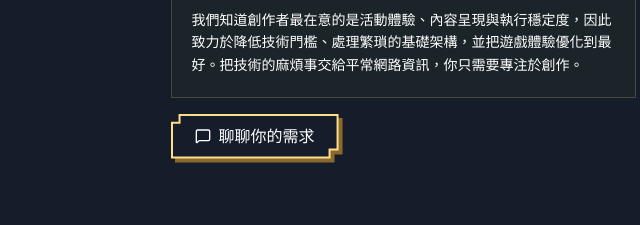
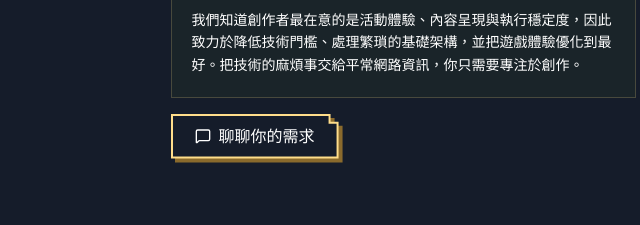
Before and after one commit to RNIS-TW/RNIS, an Astro site: page / in a window 1280 px wide. Shown: the part 1755-1980 px from the top of the page, 532-1172 px from the left. Built offline with nearby package versions, Linux system fonts and the light colour scheme; Astro itself is replaced by a stand-in of ours; a web font is replaced by a local one.

Commit message:
wip: about page

```diff
--- a/pnpm-workspace.yaml
+++ b/pnpm-workspace.yaml
@@ -1,2 +1,4 @@
 allowBuilds:
   esbuild: false
+minimumReleaseAgeExclude:
+  - '@lucide/astro@1.29.0'
--- /dev/null
+++ b/src/components/about/Experience.astro
@@ -0,0 +1,3 @@
+---
+
+---
--- /dev/null
+++ b/src/components/about/Hero.astro
@@ -0,0 +1,11 @@
+---
+
+
+
+---
+
+<section class="w-full">
+    <div class="container px-16 mx-auto w-full flex items-center justify-center py-16">
+        <h1 class="text-8xl">關於我們</h1>
+    </div>
+</section>
--- a/src/components/home/Services.astro
+++ b/src/components/home/Services.astro
@@ -50,17 +50,11 @@ const active = items[defaultIndex];
                                 data-service-item
                                 data-index={index}
                                 aria-pressed={index === defaultIndex ? "true" : "false"}
-                                class:list={[
-                                    "service-item w-full h-fit py-4 px-2 flex gap-8 items-center text-left cursor-pointer transition-colors",
-                                    index === defaultIndex && "is-active",
-                                ]}
+                                class:list={[ "service-item w-full h-fit py-4 px-2 flex gap-8 items-center text-left cursor-pointer transition-colors", index === defaultIndex && "is-active", ]}
                             >
                                 <div
                                     data-service-icon
-                                    class:list={[
-                                        "w-14 h-14 shrink-0 shadow-[6px_6px_0_0_#8A6A2C] flex items-center justify-center text-2xl text-ink-black font-line-seed transition-colors",
-                                        index === defaultIndex ? "bg-cool-sky" : "bg-icy-blue",
-                                    ]}
+                                    class:list={[ "w-14 h-14 shrink-0 shadow-[6px_6px_0_0_#8A6A2C] flex items-center justify-center text-2xl text-ink-black font-line-seed transition-colors", index === defaultIndex ? "bg-cool-sky" : "bg-icy-blue", ]}
                                 >
                                     {index + 1}
                                 </div>
@@ -69,10 +63,7 @@ const active = items[defaultIndex];
                                         <h2 class="text-3xl text-icy-blue">{item.title}</h2>
                                         <span
                                             data-service-badge
-                                            class:list={[
-                                                "px-2 py-0.5 text-xs font-medium tracking-wide bg-cool-sky text-ink-black transition-opacity",
-                                                index === defaultIndex ? "opacity-100" : "opacity-0",
-                                            ]}
+                                            class:list={[ "px-2 py-0.5 text-xs font-medium tracking-wide bg-cool-sky text-ink-black transition-opacity", index === defaultIndex ? "opacity-100" : "opacity-0", ]}
                                         >
                                             詳細介紹 →
                                         </span>
@@ -87,7 +78,10 @@ const active = items[defaultIndex];
         </div>
 
         <div class="w-1/2 mt-56 p-12 text-alice-blue flex flex-col gap-10">
-            <div id="service-detail-panel" class="service-detail-panel flex flex-col gap-10">
+            <div
+                id="service-detail-panel"
+                class="service-detail-panel flex flex-col gap-10"
+            >
                 <div class="flex flex-col gap-3">
                     <span
                         id="service-detail-tag"
@@ -161,12 +155,7 @@ const active = items[defaultIndex];
                     href="#contact"
                     color="var(--color-icy-blue)"
                     class="w-fit text-icy-blue font-medium"
-                    corners={{
-                        // topRight: true,
-                        // topLeft: false,
-                        // bottomRight: false,
-                        // bottomLeft: false,
-                    }}
+                    corners={{ topLeft: false, bottomRight: false, bottomLeft: false, topRight: true }}
                 >
                     <MessageSquare class="w-4 h-4" />
                     聊聊你的需求
--- /dev/null
+++ b/src/pages/about.astro
@@ -0,0 +1,18 @@
+---
+import Layout from '../layouts/Layout.astro';
+
+import Hero from '@components/about/Hero.astro'
+import Experience from '@components/about/Experience.astro'
+import Team from '@components/about/Team.astro'
+import Goals from '@components/about/Goals.astro'
+import Partners from '@components/about/Partners.astro'
+
+---
+
+<Layout>
+    <Hero />
+    <Experience />
+    <Team />
+    <Goals />
+    <Partners />
+</Layout>
--- a/src/styles/global.css
+++ b/src/styles/global.css
@@ -12,202 +12,36 @@
   --color-cool-sky: #ffb238;
   --color-light-coral: #f89494;
   --color-jasmine: #ffd972;
-  --color-tea-green: #9CED95;
+  --color-tea-green: #9ced95;
 
   --font-sans:
     "Satoshi", "GenYo Gothic TW", "PingFang TC", "Microsoft JhengHei",
     ui-sans-serif, system-ui, sans-serif;
   --font-display: "New Title", "Satoshi", ui-sans-serif, system-ui, sans-serif;
-  --font-mono:
-    "Source Code Pro", ui-monospace, "Cascadia Code", Consolas, monospace;
   --font-line-seed:
     "LINE Seed TW", "PingFang TC", "Microsoft JhengHei", ui-sans-serif,
     system-ui, sans-serif;
-
-  --background-image-ocean-top: linear-gradient(
-    0deg,
-    #1a2429,
-    #151c2a,
-    #314865,
-    #406287,
-    #66849f,
-    #baddfe,
-    #e3f1ff
-  );
-  --background-image-ocean-right: linear-gradient(
-    90deg,
-    #1a2429,
-    #151c2a,
-    #314865,
-    #406287,
-    #66849f,
-    #baddfe,
-    #e3f1ff
-  );
-  --background-image-ocean-bottom: linear-gradient(
-    180deg,
-    #1a2429,
-    #151c2a,
-    #314865,
-    #406287,
-    #66849f,
-    #baddfe,
-    #e3f1ff
-  );
-  --background-image-ocean-left: linear-gradient(
-    270deg,
-    #1a2429,
-    #151c2a,
-    #314865,
-    #406287,
-    #66849f,
-    #baddfe,
-    #e3f1ff
-  );
-  --background-image-ocean-top-right: linear-gradient(
-    45deg,
-    #1a2429,
-    #151c2a,
-    #314865,
-    #406287,
-    #66849f,
-    #baddfe,
-    #e3f1ff
-  );
-  --background-image-ocean-bottom-right: linear-gradient(
-    135deg,
-    #1a2429,
-    #151c2a,
-    #314865,
-    #406287,
-    #66849f,
-    #baddfe,
-    #e3f1ff
-  );
-  --background-image-ocean-top-left: linear-gradient(
-    225deg,
-    #1a2429,
-    #151c2a,
-    #314865,
-    #406287,
-    #66849f,
-    #baddfe,
-    #e3f1ff
-  );
-  --background-image-ocean-bottom-left: linear-gradient(
-    315deg,
-    #1a2429,
-    #151c2a,
-    #314865,
-    #406287,
-    #66849f,
-    #baddfe,
-    #e3f1ff
-  );
-  --background-image-ocean-radial: radial-gradient(
-    #1a2429,
-    #151c2a,
-    #314865,
-    #406287,
-    #66849f,
-    #baddfe,
-    #e3f1ff
-  );
-
-  --background-image-accent-top: linear-gradient(
-    0deg,
-    #90adc9,
-    #76baff,
-    #f89494,
-    #ffd972,
-    #bef8b8
-  );
-  --background-image-accent-right: linear-gradient(
-    90deg,
-    #90adc9,
-    #76baff,
-    #f89494,
-    #ffd972,
-    #bef8b8
-  );
-  --background-image-accent-bottom: linear-gradient(
-    180deg,
-    #90adc9,
-    #76baff,
-    #f89494,
-    #ffd972,
-    #bef8b8
-  );
-  --background-image-accent-left: linear-gradient(
-    270deg,
-    #90adc9,
-    #76baff,
-    #f89494,
-    #ffd972,
-    #bef8b8
-  );
-  --background-image-accent-top-right: linear-gradient(
-    45deg,
-    #90adc9,
-    #76baff,
-    #f89494,
-    #ffd972,
-    #bef8b8
-  );
-  --background-image-accent-bottom-right: linear-gradient(
-    135deg,
-    #90adc9,
-    #76baff,
-    #f89494,
-    #ffd972,
-    #bef8b8
-  );
-  --background-image-accent-top-left: linear-gradient(
-    225deg,
-    #90adc9,
-    #76baff,
-    #f89494,
-    #ffd972,
-    #bef8b8
-  );
-  --background-image-accent-bottom-left: linear-gradient(
-    315deg,
-    #90adc9,
-    #76baff,
-    #f89494,
-    #ffd972,
-    #bef8b8
-  );
-  --background-image-accent-radial: radial-gradient(
-    #90adc9,
-    #76baff,
-    #f89494,
-    #ffd972,
-    #bef8b8
-  );
 }
 
 @layer base {
   :root {
-    --page-background: #151c2a;
+    --page-background: var(--color-ink-black);
     --surface-raised: rgba(26, 36, 41, 0.84);
-    --text-primary: #ffffff;
-    --text-muted: #ffdd8a;
+    --text-primary: var(--color-alice-blue);
     --border-subtle: rgba(255, 221, 138, 0.25);
-    --toggle-thumb: #8a6a2c;
-    --focus-ring: #ffb238;
+    --toggle-thumb: var(--color-air-force-blue);
+    --focus-ring: var(--color-cool-sky);
     --shadow-color: rgba(0, 0, 0, 0.28);
     color-scheme: dark;
   }
 
   html[data-theme="light"] {
-    --page-background: #ffffff;
+    --page-background: var(--color-alice-blue);
     --surface-raised: rgba(255, 255, 255, 0.82);
-    --text-primary: #151c2a;
-    --text-muted: #6b4f1a;
+    --text-primary: var(--color-ink-black);
     --border-subtle: rgba(74, 56, 18, 0.22);
-    --toggle-thumb: #ffd972;
-    --focus-ring: #6b4f1a;
+    --toggle-thumb: var(--color-jasmine);
+    --focus-ring: var(--color-baltic-blue);
     --shadow-color: rgba(74, 56, 18, 0.2);
     color-scheme: light;
   }
```
Also changed, not shown: src/components/home/Projects.astro (+5 -16 lines), src/content/home.json (+12 -2 lines), pnpm-lock.yaml, src/components/about/Goals.astro (added), src/components/about/Partners.astro (added), src/components/about/Team-Card.astro (deleted).
